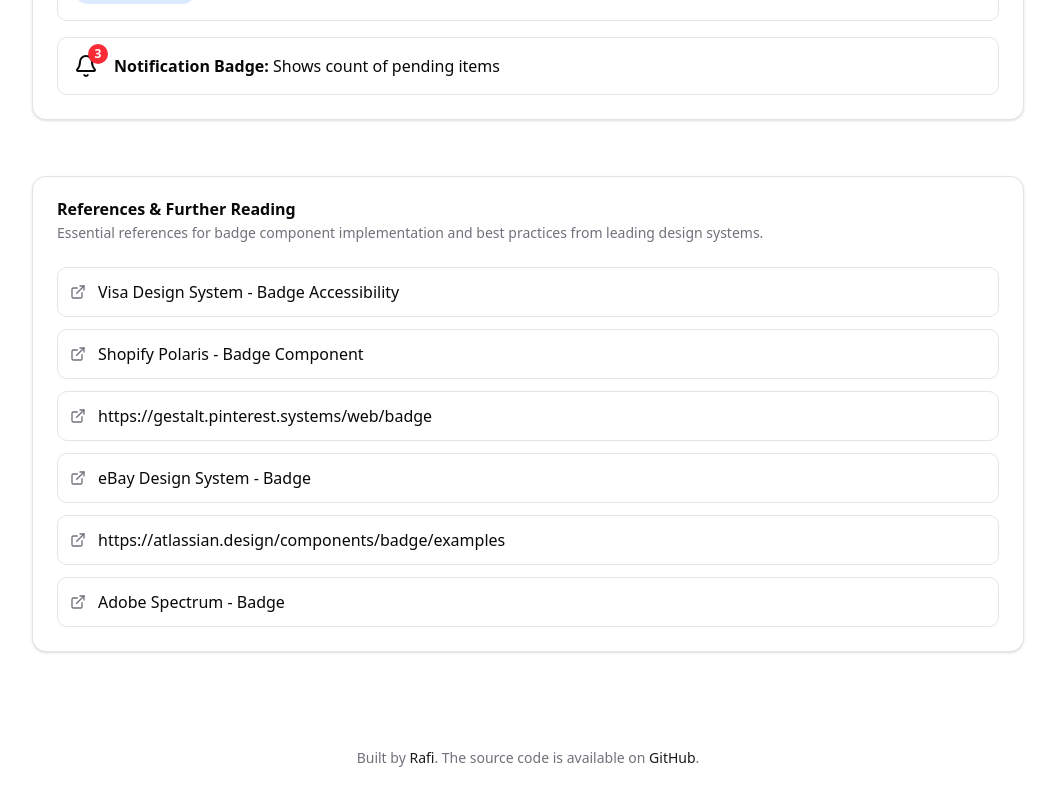
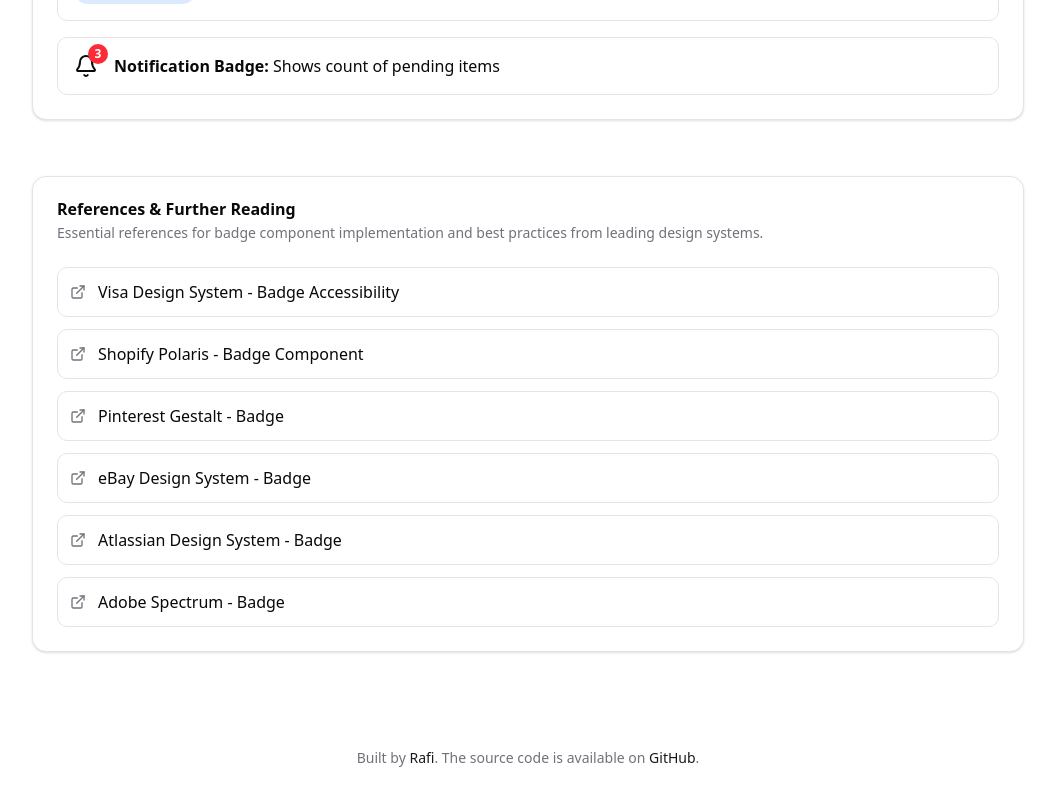
Before and after one commit to ahmadrafidev/web-ui-playbook, a Next.js app: page /playground/badge in a window 1280 px wide. Shown: the part 927-1727 px from the top of the page, without its empty margins (112-1167 px from the left). Built offline with nearby package versions, Linux system fonts and the light colour scheme.

Commit message:
fix web page link in badge component

```diff
--- a/app/playground/badge/page.tsx
+++ b/app/playground/badge/page.tsx
@@ -788,9 +788,9 @@
             getTitleFunction={(url: string) => {
               if (url.includes('visa.com')) return 'Visa Design System - Badge Accessibility'
               if (url.includes('shopify.com')) return 'Shopify Polaris - Badge Component'
-              if (url.includes('pinterest.com')) return 'Pinterest Gestalt - Badge'
+              if (url.includes('gestalt.pinterest.systems')) return 'Pinterest Gestalt - Badge'
               if (url.includes('ebay.com')) return 'eBay Design System - Badge'
-              if (url.includes('atlassian.com')) return 'Atlassian Design System - Badge'
+              if (url.includes('atlassian.design')) return 'Atlassian Design System - Badge'
               if (url.includes('adobe.com')) return 'Adobe Spectrum - Badge'
               return url
             }}
```
